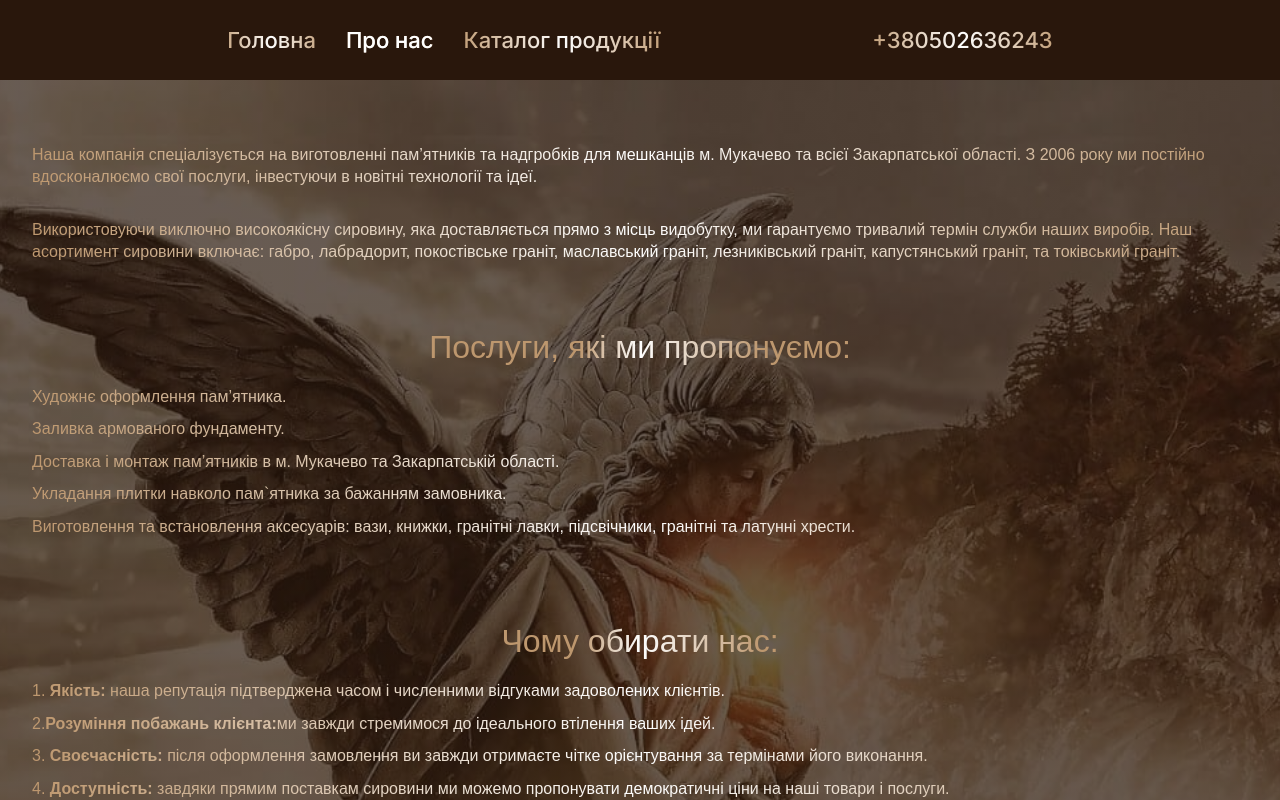
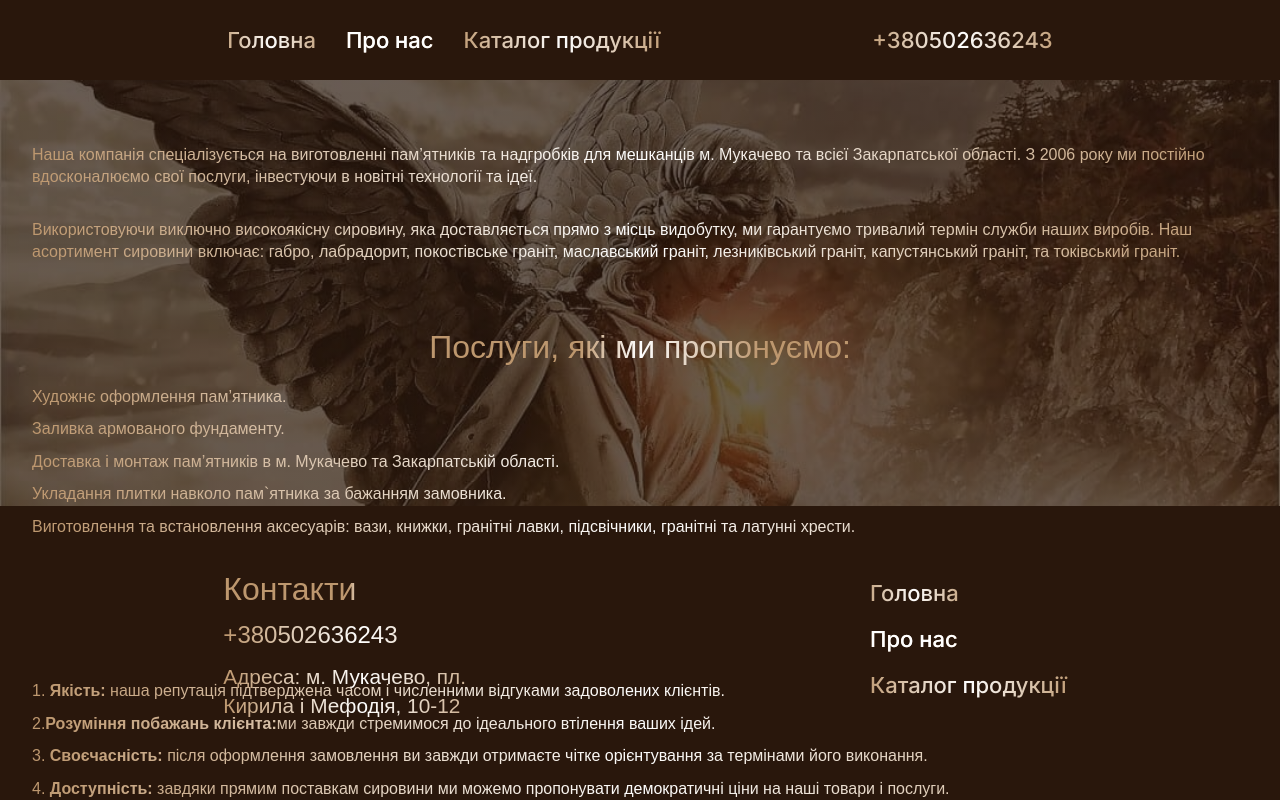
Before and after one commit to VitalikN/granite-monuments, a Next.js app: page /about in a window 1280 px wide. Built offline with nearby package versions, Linux system fonts and the light colour scheme.

Commit message:
fix about height

```diff
--- a/src/sass/layouts/about.module.scss
+++ b/src/sass/layouts/about.module.scss
@@ -12,6 +12,9 @@
         rgba(41, 23, 12, 0.7)
       ),
       url("/Angel.jpg");
+  }
+  @include desktop {
+    height: calc(100vh - 374px);
   }
 }
 
```
